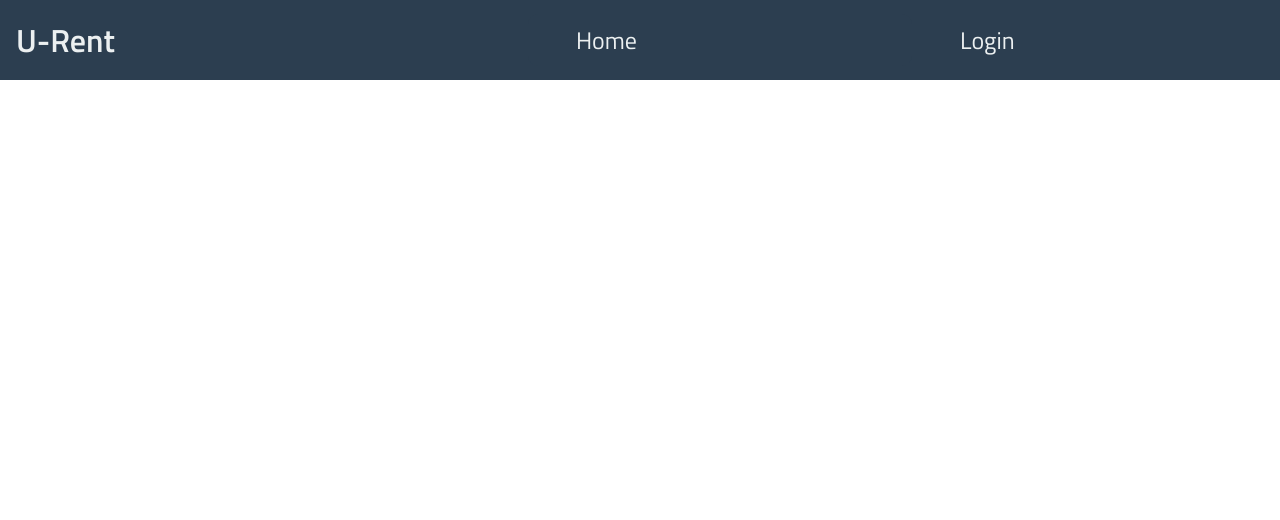
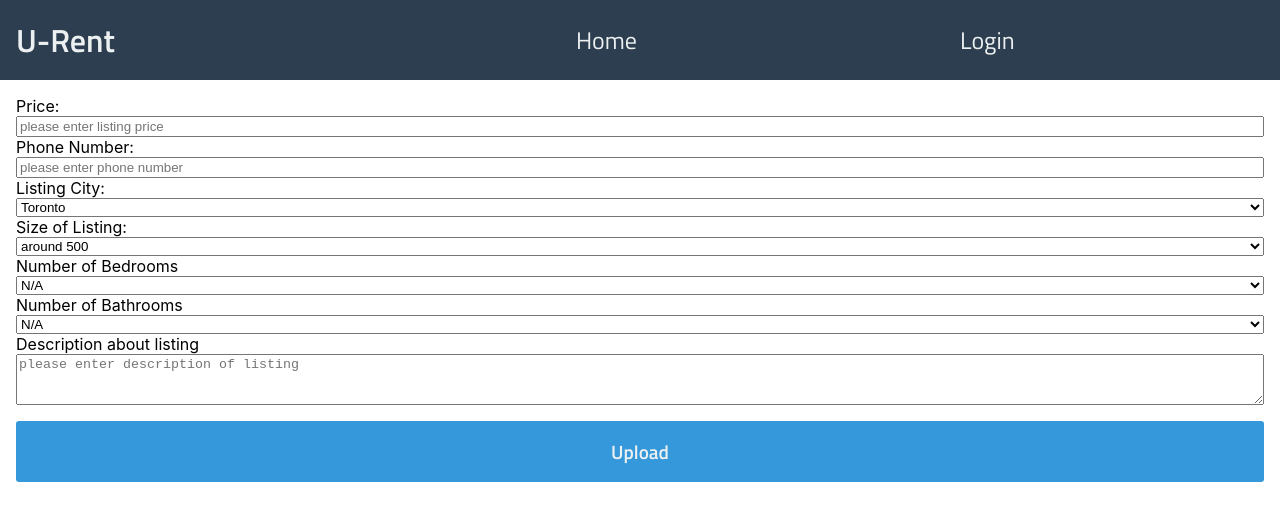
Before and after one commit to PranavPrashar/u-rent, a React (Create React App) app: page /editlisting/1 in a window 1280 px wide. Shown: the top 520 px of the page. Built offline with nearby package versions, Linux system fonts and the light colour scheme; no server answers.

Commit message:
Form for upading listing working, the feilds are updated in the DB

```diff
--- a/src/App.js
+++ b/src/App.js
@@ -8,6 +8,7 @@ import CityListingPage from "./Components/CityListingPage/CityListingPage";
 import ListingDetailsPage from "./Components/ListingDetailsPage/ListingDetailsPage";
 import UploadListingPage from "./Components/UploadListingPage/UploadListingPage";
 import UserListingComponent from "./Components/UserListingComponent/UserListingComponent";
+import EditListing from "./Components/EditListing/EditListing";
 import { Component } from "react";
 import axios from "axios";
 
@@ -129,6 +130,8 @@ class App extends Component {
               />
             )}
           />
+
+          <Route path="/editlisting/:listingId" component={EditListing} />
         </Switch>
       </BrowserRouter>
     );
--- a/src/Components/CityListingDetails/CityListingDetails.js
+++ b/src/Components/CityListingDetails/CityListingDetails.js
@@ -15,7 +15,7 @@ function CityListingDetails(props) {
         </div>
         <div className="citylistingdetails__right">
           <p className="citylistingdetails__right--city">{props.address}</p>
-          <p className="citylistingdetails__right--city">{props.id} testing</p>
+          <p className="citylistingdetails__right--city">{props.id}</p>
           <p className="citylistingdetails__right--city">${props.price}</p>
           <p className="citylistingdetails__right--city">
             <img src={chevron} alt="chevron" />
--- /dev/null
+++ b/src/Components/EditListing/EditListing.js
@@ -0,0 +1,210 @@
+import React, { Component } from "react";
+import axios from "axios";
+import "./EditListing.scss";
+import { Redirect } from "react-router-dom";
+class EditListing extends Component {
+  state = {
+    listingData: null,
+    listingPrice: null,
+    listingPhoneNumber: null,
+    listingCity: null,
+    listingSize: null,
+    listingBathrooms: null,
+    listingBedrooms: null,
+    listingDescription: null,
+  };
+
+  handleInput = (event) => {
+    this.setState({ [event.target.name]: event.target.value });
+    console.log(event.target.value);
+    // console.log("Form Data ", event.target.name);
+  };
+
+  handleSelectCity = (event) => {
+    console.log(event.target.value);
+    this.setState({ value: event.target.value });
+  };
+  handlephoneNumber = (event) => {
+    console.log(event.target.value);
+    this.setState({ listingPhoneNumber: event.target.value });
+  };
+  handleSelectBathrooms = (event) => {
+    this.setState({ listingBathrooms: event.target.value });
+  };
+  handleSelectBedrooms = (event) => {
+    this.setState({ listingBedrooms: event.target.value });
+  };
+
+  handleSelectSize = (event) => {
+    console.log(event.target.value);
+    this.setState({ size: event.target.value });
+  };
+
+  handleSubmit = (event) => {
+    event.preventDefault();
+
+    const postData = {
+      //   listingData: this.state.listingData,
+      listingPrice: this.state.listingPrice,
+      listingPhoneNumber: this.state.listingPhoneNumber,
+      listingCity: this.state.listingCity,
+      listingSize: this.state.listingSize,
+      listingBathrooms: this.state.listingBathrooms,
+      listingBedrooms: this.state.listingBedrooms,
+      listingDescription: this.state.listingDescription,
+    };
+
+    axios
+      .post(
+        `http://localhost:5050/updateListing/${this.props.match.params.listingId}`,
+        postData
+      )
+      .then((response) => {
+        console.log(response);
+        return <Redirect to="/" />;
+      })
+      .catch((error) => {
+        console.log(error);
+      });
+  };
+
+  componentDidMount() {
+    console.log(this.props.match.params.listingId);
+    // let listingID = this.props.match.params.listingId;
+
+    axios
+      .get(
+        `http://localhost:5050/listings/singleListing/${this.props.match.params?.listingId}`
+      )
+      .then((response) => {
+        console.log(response.data[0]);
+        this.setState({
+          listingData: response.data[0],
+          listingPrice: response.data[0].price,
+          listingPhoneNumber: response.data[0].phonenumber,
+          listingCity: response.data[0].listingCity,
+          listingSize: response.data[0].size,
+          listingBathrooms: response.data[0].listingBathrooms,
+          listingBedrooms: response.data[0].listingBedrooms,
+          listingDescription: response.data[0].listingDescription,
+        });
+      })
+      .catch((error) => {
+        console.log(error);
+      });
+  }
+  render() {
+    return (
+      <div>
+        <form
+          className="uploadlistingpage__form"
+          enctype="multipart/form-data"
+          onSubmit={this.handleSubmit}
+        >
+          <label htmlFor="listingPrice">Price:</label>
+          <input
+            type="text"
+            required
+            id="listingPrice"
+            placeholder="please enter listing price "
+            name="listingPrice"
+            onChange={this.handleInput}
+            value={this.state.listingPrice}
+          />
+          <label htmlFor="phoneNumber">Phone Number:</label>
+          <input
+            type="tel"
+            id="phoneNumber"
+            placeholder="please enter phone number "
+            name="phoneNumber"
+            value={this.state.listingPhoneNumber}
+            onChange={this.handlephoneNumber}
+          />
+
+          <label htmlFor="listingCity">Listing City:</label>
+          <select
+            id="listingCity"
+            onChange={this.handleSelectCity}
+            required
+            value={this.state.listingCity}
+          >
+            <option value="toronto">Toronto</option>
+            <option value="waterloo">Waterloo</option>
+            <option value="northyork">North York</option>
+            <option value="vaughan">Vaughan</option>
+          </select>
+
+          <label htmlFor="listingCity">Size of Listing:</label>
+          <select
+            id="listingSize"
+            value={this.state.listingSize}
+            onChange={this.handleSelectSize}
+            required
+          >
+            <option value="around 500">around 500</option>
+            <option value="500 to 750">500 to 750"</option>
+            <option value="750 to 1000">750 to 1000</option>
+            <option value="1000 Plus">1000 Plus</option>
+            <option value="N/A">N/A</option>
+          </select>
+
+          <label htmlFor="listingBathrooms">Number of Bedrooms</label>
+          <select
+            id="listingBathrooms"
+            onChange={this.handleSelectBedrooms}
+            name="listingBathrooms"
+            value={this.state.listingBedrooms}
+            required
+          >
+            <option value="1">1</option>
+            <option value="2">2</option>
+            <option value="3">3</option>
+            <option value="3+">More than 3</option>
+            <option value="N/A" selected>
+              N/A
+            </option>
+          </select>
+
+          <label htmlFor="listingBedrooms">Number of Bathrooms</label>
+
+          <select
+            id="listingBedrooms"
+            value={this.state.listingBathrooms}
+            onChange={this.handleSelectBathrooms}
+            name="listingBedrooms"
+            required
+          >
+            <option value="1">1</option>
+            <option value="2">2</option>
+            <option value="3">3</option>
+            <option value="3+">More than 3</option>
+            <option value="N/A" selected>
+              N/A
+            </option>
+          </select>
+
+          <label htmlFor="listingBedrooms">Description about listing</label>
+          <textarea
+            type="text"
+            required
+            id="description"
+            placeholder="please enter description of listing"
+            cols={1}
+            rows={3}
+            name="description"
+            value={this.state.listingDescription}
+            onChange={this.handleInput}
+          />
+
+          <input
+            type="submit"
+            value="Upload"
+            className="uploadlistingpage__upload--submit"
+          />
+        </form>
+      </div>
+    );
+  }
+}
+
+export default EditListing;
--- /dev/null
+++ b/src/Components/EditListing/EditListing.scss
@@ -0,0 +1,52 @@
+@import "../../styles/typography";
+
+.uploadlistingpage {
+    display: flex;
+    flex-direction: column;
+    font-family: $titilliumbeb-regular;
+
+    &__example{
+        margin: 0;
+    }
+
+    &__form {
+        // background-color: lightpink;
+        margin: 1rem;
+        display: flex;
+        flex-direction: column;
+    }
+
+    &__header {
+        font-family: $titilliumbeb-bold;
+        padding-left: 1rem;
+        margin: 0;
+    }
+
+    &__upload{
+        display: flex !important;
+        flex-direction: column !important;
+        margin: 0;
+        padding-bottom: 1rem;
+
+        &--label{
+            display: flex;
+            flex-direction: row;
+        }
+        &--input{
+            display: flex;
+            flex-direction: row;
+            justify-content: center;
+        }
+
+        &--submit{
+            font-family: $titilliumbeb-bold;
+            font-size: 1.2rem;
+            color: #ecf0f1;
+            padding:1rem 2rem;
+            margin-top:1rem ;
+            border: none;
+            border-radius: 3px;
+            background-color: #3498db;
+        }
+    }
+}
--- a/src/Components/UserListingDetails/UserListingDetails.js
+++ b/src/Components/UserListingDetails/UserListingDetails.js
@@ -1,4 +1,5 @@
 import React from "react";
+import { NavLink } from "react-router-dom";
 import deleteIcon from "../../assets/icons/delete-svgrepo-com.svg";
 import edit from "../../assets/icons/wrench-svgrepo-com.svg";
 import "./UserListingDetails.scss";
@@ -15,8 +16,10 @@ function UserListingDetails(props) {
         </div>
         <div className="userlistingdetails__right">
           <p className="userlistingdetails__right--city">{props.address}</p>
-          <p className="userlistingdetails__right--city">{props.id} testing</p>
+          <p className="userlistingdetails__right--city">{props.id}</p>
           <p className="userlistingdetails__right--city">${props.price}</p>
+
+          <NavLink to={`/editlisting/${props.id}`}>
             <div className="userlistingdetails__right--city">
               <img
                 src={edit}
@@ -24,6 +27,7 @@ function UserListingDetails(props) {
                 className="userlistingdetails__image"
               />
             </div>
+          </NavLink>
           <div className="userlistingdetails__right--city">
             <img
               src={deleteIcon}
@@ -31,6 +35,7 @@ function UserListingDetails(props) {
               className="userlistingdetails__image"
             />
           </div>
+
           {/* <p className="userlistingdetails__right--city"></p> */}
         </div>
       </div>
```
Lines whose indentation alone changed are shown as unchanged.
